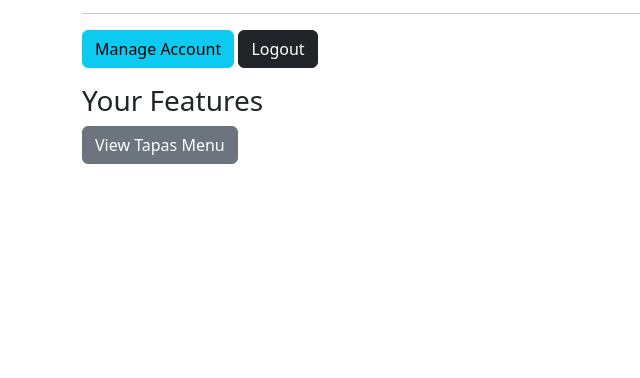
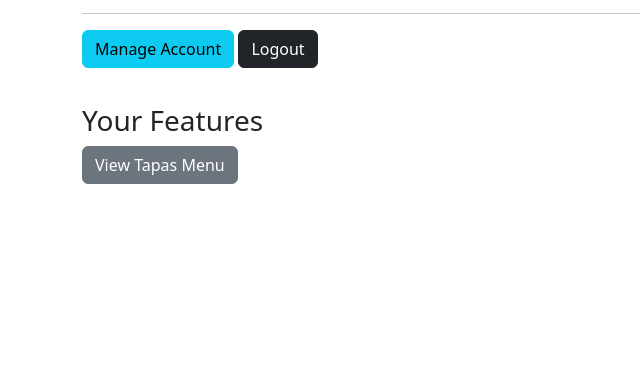
Before and after one commit to ruwiii12/Module-6, a Django app: template M6E/tapas/tapasapp/templates/tapasapp/basic_list.html in a window 1280 px wide. Shown: the part 139-517 px from the top of the page, without its empty margins (0-640 px from the left). Run offline with Django 3.2, Linux system fonts and the light colour scheme; the template is opened without the code that fills it, so the values that code supplies are empty; some libraries are stand-ins or nearby versions.

Commit message:
added padding for 'Your Features'

```diff
--- a/M6E/tapas/tapasapp/templates/tapasapp/basic_list.html
+++ b/M6E/tapas/tapasapp/templates/tapasapp/basic_list.html
@@ -12,7 +12,7 @@
                         <a href="{% url 'logout' %}" class="btn btn-dark">Logout</a>
                     </div>
 
-                    <h3>Your Features</h3>
+                    <h3 style="padding-top: 20px">Your Features</h3>
                     <a href="{% url 'better_menu' pk=user.pk %}" class="btn btn-secondary">View Tapas Menu</a>
                 </div>
                 {% endblock %}
```
